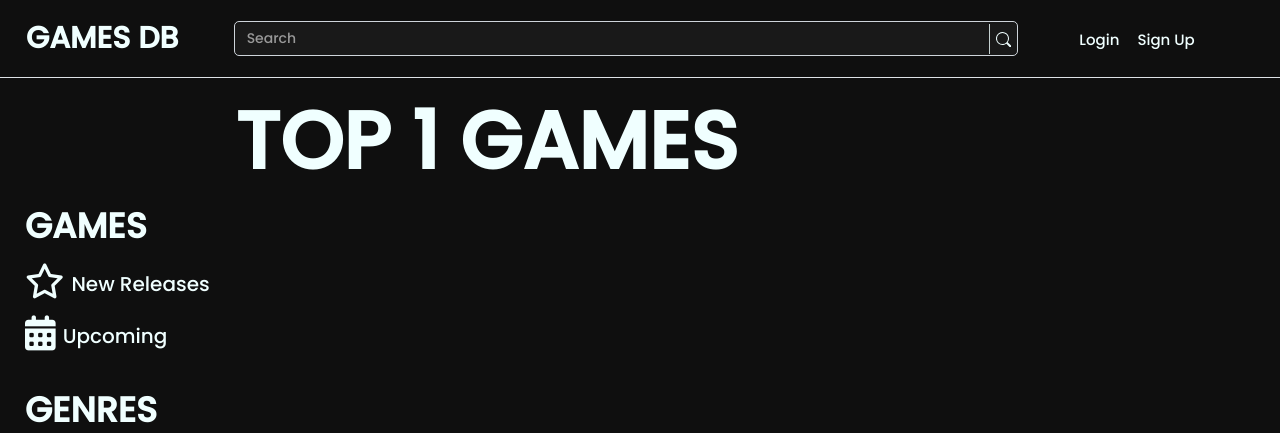
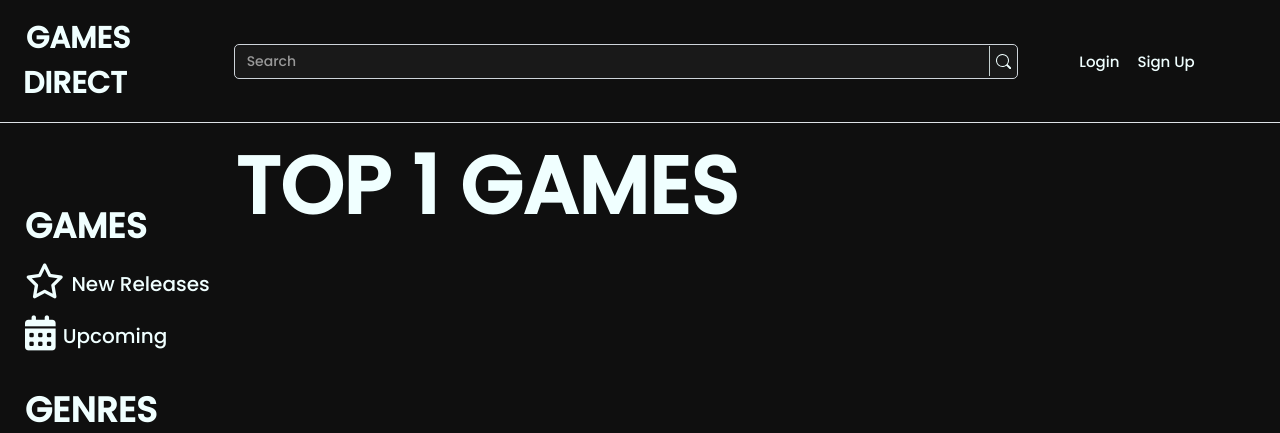
Before and after one commit to Danielewin8/Games-Direct, a Flask app: page /genres/1 in a window 1280 px wide. Shown: the top 433 px of the page. Run offline with Flask 3, Linux system fonts and the light colour scheme; data that the repository does not hold is empty; some libraries are stand-ins or nearby versions.

Commit message:
Title change

```diff
--- a/templates/base.html
+++ b/templates/base.html
@@ -9,7 +9,7 @@
   <link href="https://fonts.googleapis.com/css2?family=Poppins:wght@500&display=swap" rel="stylesheet">
   <link rel="stylesheet" href="/static/app.css">
   <script src="https://kit.fontawesome.com/9a1d8fa1b5.js" crossorigin="anonymous"></script>
-  <title>Games DB</title>
+  <title>Games Direct</title>
 </head>
 
 <body>
@@ -17,7 +17,7 @@
     <div class="container-fluid" id="nav">
       <div class="row p-2 pt-3 pb-3 d-flex align-items-center">
         <div class="col-md-2">
-          <a href="/games" class="base-title">GAMES DB</a>
+          <a href="/games" class="base-title">GAMES DIRECT</a>
         </div>
         <div class="col-md-8">
           <form class="d-flex form-inputs" name='search' action="/search">
```
